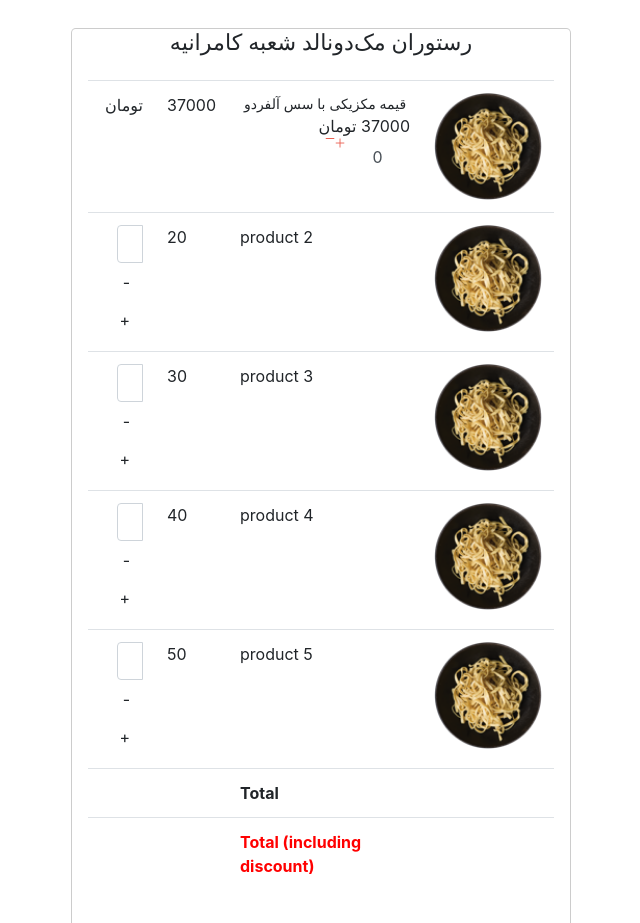
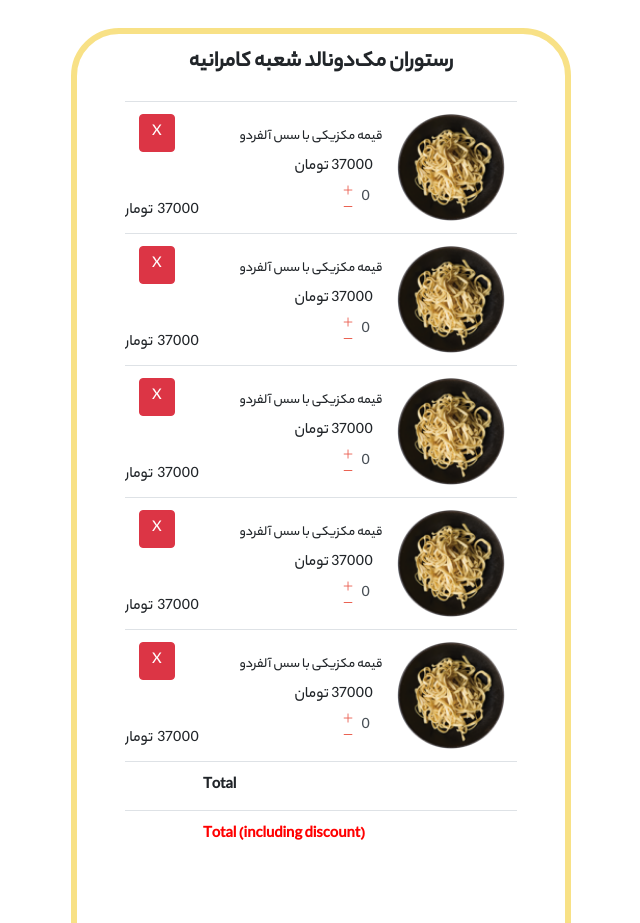
Before and after one commit to mdrkarimi20/bill-generator, a website: page index.html in a window 1280 px wide. Shown: the top 923 px of the page, without its empty margins (319-959 px from the left). Drawn offline with nearby package versions, Linux system fonts and the light colour scheme; files whose address does not match are found by name.

Commit message:
edit row table

```diff
--- a/index.html
+++ b/index.html
@@ -18,93 +18,87 @@
                     <!-- <tbody> -->
                     <tr title="summary 2" data-id="2" data-price="37000">
                         <td class="text-center" style="width: 30px;"><img src="./img/dish.png" width="108px" height="107px"></td>
-                        <td class="pq">
-                            <span class="name-food">قیمه مکزیکی با سس آلفردو</span>
+                        <td class="pq pt-4">
+                            <span class="name-food pb-2">قیمه مکزیکی با سس آلفردو</span>
                             <span title="Unit Price" id="price">37000 تومان</span>
                             <div title="Quantity">
                                 <div class="input-group" style="width:50%">
-                                    <input type="text" class="form-control border-white no-padding add-color text-center height-25" maxlength="3" value="0" id="quantity">
-                                    <!-- <div class="pluss-minuse"> -->
+                                    <input type="text" class="form-control border-white no-padding add-color text-right height-25" maxlength="3" value="0" id="quantity">
                                     <img src="./img/group.png" class="pluss" width="10px" height="10px">
                                     <img src="./img/line-2.png" class="minuse" width="10px" height="1px">
-                                    <!-- </div> -->
                                 </div>
                             </div>
                         </td>
-                        <td title="Total" class="my-product-total" id="total">37000</td>
-                        <td>تومان</td>
+                        <td title="Total" class="my-product-total"><span id="total">37000</span></td>
+                        <td><span id="toman">تومان</span></td>
                         <td title="Remove from Cart" class="text-center" id="remove" style="width: 30px;"><a href="javascript:void(0);" class="btn btn-xs btn-danger my-product-remove">X</a></td>
                     </tr>
-                    <tr title="summary 2" data-id="2" data-price="20">
+                    <tr title="summary 2" data-id="2" data-price="37000">
                         <td class="text-center" style="width: 30px;"><img src="./img/dish.png" width="108px" height="107px"></td>
-                        <td>product 2</td>
-                        <td title="Unit Price" id="price">20</td>
-                        <td title="Quantity">
-                            <div class="input-group" style="width:50%">
-                                <input type="text" class="form-control no-padding add-color text-center height-25" maxlength="3" value="0" id="quantity">
-                                <span class="input-group-btn">
-                                   <button class="btn btn-white btn-minuse" type="button">-</button>
-                                </span>
-                                <span class="input-group-btn">
-                                   <button class="btn btn-red btn-pluss" type="button">+</button>
-                                </span>
+                        <td class="pq pt-4">
+                            <span class="name-food pb-2">قیمه مکزیکی با سس آلفردو</span>
+                            <span title="Unit Price" id="price">37000 تومان</span>
+                            <div title="Quantity">
+                                <div class="input-group" style="width:50%">
+                                    <input type="text" class="form-control border-white no-padding add-color text-right height-25" maxlength="3" value="0" id="quantity">
+                                    <img src="./img/group.png" class="pluss" width="10px" height="10px">
+                                    <img src="./img/line-2.png" class="minuse" width="10px" height="1px">
+                                </div>
                             </div>
                         </td>
-                        <td title="Total" class="my-product-total" id="total">20</td>
+                        <td title="Total" class="my-product-total"><span id="total">37000</span></td>
+                        <td><span id="toman">تومان</span></td>
                         <td title="Remove from Cart" class="text-center" id="remove" style="width: 30px;"><a href="javascript:void(0);" class="btn btn-xs btn-danger my-product-remove">X</a></td>
                     </tr>
-                    <tr title="summary 3" data-id="3" data-price="30">
+                    <tr title="summary 2" data-id="2" data-price="37000">
                         <td class="text-center" style="width: 30px;"><img src="./img/dish.png" width="108px" height="107px"></td>
-                        <td>product 3</td>
-                        <td title="Unit Price" id="price">30</td>
-                        <td title="Quantity">
-                            <div class="input-group" style="width:50%">
-                                <input type="text" class="form-control no-padding add-color text-center height-25" maxlength="3" value="0" id="quantity">
-                                <span class="input-group-btn">
-                                   <button class="btn btn-white btn-minuse" type="button">-</button>
-                                </span>
-                                <span class="input-group-btn">
-                                   <button class="btn btn-red btn-pluss" type="button">+</button>
-                                </span>
+                        <td class="pq pt-4">
+                            <span class="name-food pb-2">قیمه مکزیکی با سس آلفردو</span>
+                            <span title="Unit Price" id="price">37000 تومان</span>
+                            <div title="Quantity">
+                                <div class="input-group" style="width:50%">
+                                    <input type="text" class="form-control border-white no-padding add-color text-right height-25" maxlength="3" value="0" id="quantity">
+                                    <img src="./img/group.png" class="pluss" width="10px" height="10px">
+                                    <img src="./img/line-2.png" class="minuse" width="10px" height="1px">
+                                </div>
                             </div>
                         </td>
-                        <td title="Total" class="my-product-total" id="total">30</td>
+                        <td title="Total" class="my-product-total"><span id="total">37000</span></td>
+                        <td><span id="toman">تومان</span></td>
                         <td title="Remove from Cart" class="text-center" id="remove" style="width: 30px;"><a href="javascript:void(0);" class="btn btn-xs btn-danger my-product-remove">X</a></td>
                     </tr>
-                    <tr title="summary 4" data-id="4" data-price="40">
+                    <tr title="summary 2" data-id="2" data-price="37000">
                         <td class="text-center" style="width: 30px;"><img src="./img/dish.png" width="108px" height="107px"></td>
-                        <td>product 4</td>
-                        <td title="Unit Price" id="price">40</td>
-                        <td title="Quantity">
-                            <div class="input-group" style="width:50%">
-                                <input type="text" class="form-control no-padding add-color text-center height-25" maxlength="3" value="0" id="quantity">
-                                <span class="input-group-btn">
-                                   <button class="btn btn-white btn-minuse" type="button">-</button>
-                                </span>
-                                <span class="input-group-btn">
-                                   <button class="btn btn-red btn-pluss" type="button">+</button>
-                                </span>
+                        <td class="pq pt-4">
+                            <span class="name-food pb-2">قیمه مکزیکی با سس آلفردو</span>
+                            <span title="Unit Price" id="price">37000 تومان</span>
+                            <div title="Quantity">
+                                <div class="input-group" style="width:50%">
+                                    <input type="text" class="form-control border-white no-padding add-color text-right height-25" maxlength="3" value="0" id="quantity">
+                                    <img src="./img/group.png" class="pluss" width="10px" height="10px">
+                                    <img src="./img/line-2.png" class="minuse" width="10px" height="1px">
+                                </div>
                             </div>
                         </td>
-                        <td title="Total" class="my-product-total" id="total">40</td>
+                        <td title="Total" class="my-product-total"><span id="total">37000</span></td>
+                        <td><span id="toman">تومان</span></td>
                         <td title="Remove from Cart" class="text-center" id="remove" style="width: 30px;"><a href="javascript:void(0);" class="btn btn-xs btn-danger my-product-remove">X</a></td>
                     </tr>
-                    <tr title="summary 5" data-id="5" data-price="50">
+                    <tr title="summary 2" data-id="2" data-price="37000">
                         <td class="text-center" style="width: 30px;"><img src="./img/dish.png" width="108px" height="107px"></td>
-                        <td>product 5</td>
-                        <td title="Unit Price" id="price">50</td>
-                        <td title="Quantity">
-                            <div class="input-group" style="width:50%">
-                                <input type="text" class="form-control no-padding add-color text-center height-25" maxlength="3" value="0" id="quantity">
-                                <span class="input-group-btn">
-                                   <button class="btn btn-white btn-minuse" type="button">-</button>
-                                </span>
-                                <span class="input-group-btn">
-                                   <button class="btn btn-red btn-pluss" type="button">+</button>
-                                </span>
+                        <td class="pq pt-4">
+                            <span class="name-food pb-2">قیمه مکزیکی با سس آلفردو</span>
+                            <span title="Unit Price" id="price">37000 تومان</span>
+                            <div title="Quantity">
+                                <div class="input-group" style="width:50%">
+                                    <input type="text" class="form-control border-white no-padding add-color text-right height-25" maxlength="3" value="0" id="quantity">
+                                    <img src="./img/group.png" class="pluss" width="10px" height="10px">
+                                    <img src="./img/line-2.png" class="minuse" width="10px" height="1px">
+                                </div>
                             </div>
                         </td>
-                        <td title="Total" class="my-product-total" id="total">50</td>
+                        <td title="Total" class="my-product-total"><span id="total">37000</span></td>
+                        <td><span id="toman">تومان</span></td>
                         <td title="Remove from Cart" class="text-center" id="remove" style="width: 30px;"><a href="javascript:void(0);" class="btn btn-xs btn-danger my-product-remove">X</a></td>
                     </tr>
                     <tr>
--- a/main.scss
+++ b/main.scss
@@ -1,21 +1,19 @@
 @font-face {
-    font-family: "Yekan-Bakh-Medium";
-    src: url("../font/Yekan-Bakh-Medium.woff");
+    font-family: "yekan";
+    src: url('../fonts/Yekan.woff') format('woff')
 }
 
 body {
     direction: rtl;
-    font-family: "Yekan-Bakh-Medium";
     font-weight: bold;
     text-align: center;
 }
 
-*,
-*::after,
-*::before {
+* {
     margin: 0;
     padding: 0;
     box-sizing: border-box;
+    font-family: "yekan";
 }
 
 %flex {
@@ -26,12 +24,32 @@
 
 .title {
     font-size: 22.2px;
+    font-weight: bold;
+    text-align: center;
     @extend %flex;
+}
+
+.modal-dialog {
+    width: 960px;
+    height: 1200px;
+    border: 6px solid rgba(241, 196, 15, 0.5);
+    border-radius: 48px;
+    margin-top: 48px;
+    padding: 16px 32px;
+}
+
+.modal-content {
+    border: white !important;
+    // width: 61vw !important;
+    // position: relative !important;
+    // left: 25px;
 }
 
 .name-food {
     font-size: 14px;
     width: 170px;
+    position: relative;
+    left: 23px;
     @extend %flex;
 }
 
@@ -60,3 +78,41 @@
     top: 10px;
     color: red;
 }
+
+#total {
+    position: relative;
+    top: 85px;
+    left: 20px;
+}
+
+#toman {
+    position: relative;
+    top: 85px;
+    left: 40px;
+}
+
+.my-product-remove {
+    position: relative;
+    left: 120px;
+}
+
+.input-group {
+    display: flex !important;
+    align-items: center !important;
+    .form-control {
+        position: relative;
+        left: 10px;
+    }
+}
+
+.pluss {
+    position: relative;
+    left: 45px;
+    bottom: 8px;
+}
+
+.minuse {
+    position: relative;
+    left: 55px;
+    top: 8px;
+}
```
Also changed, not shown: css/main.min.css, font/Yekan.woff (renamed from font/Yekan-Bakh-Medium.woff), 1 other file.
